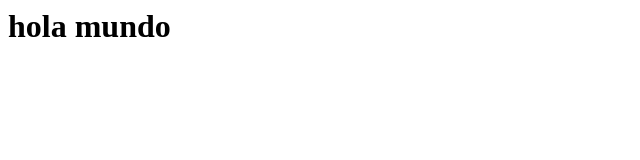
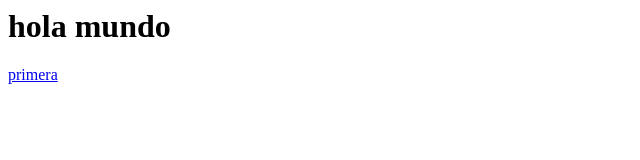
Before and after one commit to JoseArmandoNM/en, a plain HTML site: page index.html in a window 1280 px wide. Shown: the full height of the page, 0-640 px from the left. Drawn offline with Linux system fonts and the light colour scheme.

Commit message:
Update index.html

```diff
--- a/index.html
+++ b/index.html
@@ -4,5 +4,6 @@
   </head>
   <body>
     <h1>hola mundo</h1>
+    <a href="primera">primera</a>
   </body>
 </html>
```
